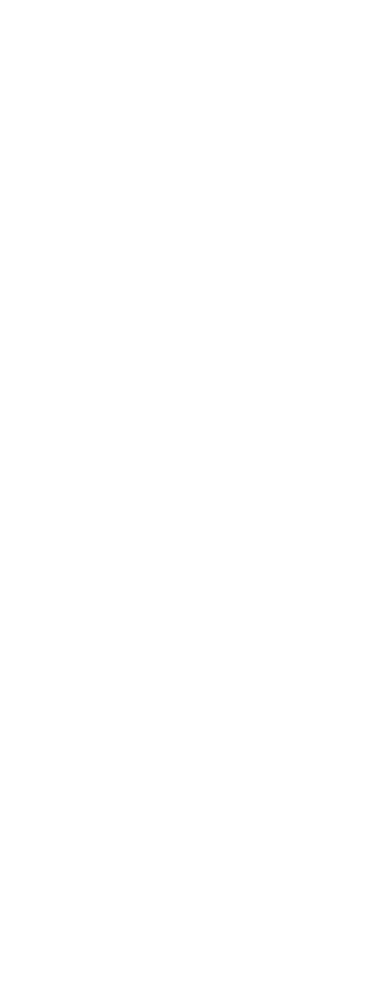
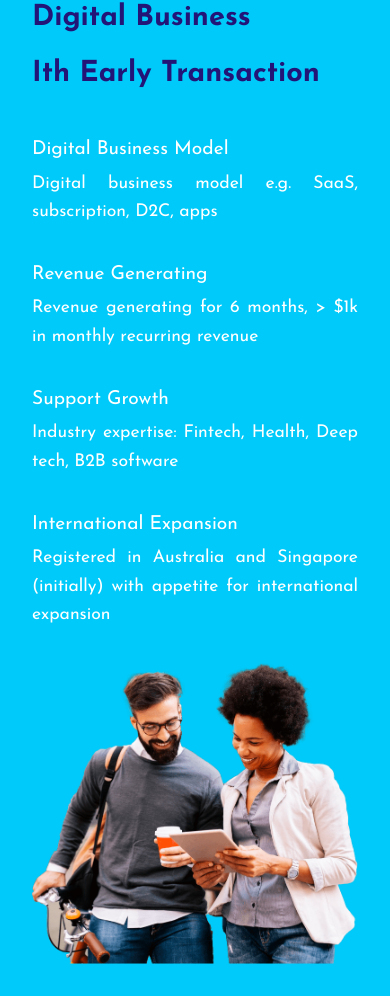
Before and after one commit to dilan-sachintha97/Responsive-web-NextJS, a Next.js app: page / in a window 390 px wide. Shown: the part 7634-8630 px from the top of the page. Before the commit the page ends 7424 px from the top, so only its background shows below. Built offline with nearby package versions, Linux system fonts and the light colour scheme.

Commit message:
done WhoWeInvest section

```diff
--- a/app/page.js
+++ b/app/page.js
@@ -7,6 +7,7 @@
 import OurDiff from '@/src/components/OurDiff/OurDiff';
 import { motion, useAnimation } from 'framer-motion';
 import HowItWork from '@/src/components/HowItwork/HowItWork';
+import WhoWeInvest from '@/src/components/WhoWeInvest/WhoWeInvest';
 
 export default function Home() {
 
@@ -18,7 +19,6 @@
         <Hero/>
         <BrandingVideo/>
         <WhatWeDo/>
-
           <motion.div
             onViewportEnter={()=>{
               controls.start({
@@ -37,6 +37,23 @@
           <OurDiff/>
           </motion.div>
         <HowItWork/>
+          <motion.div
+            onViewportEnter={()=>{
+              controls.start({
+                backgroundColor: "var(--primary-color)",
+              })
+            }}
+
+            onViewportLeave={()=>{
+              controls.start({
+                backgroundColor:"white"
+              })
+            }}
+
+            viewport={{amount:0.4}}
+          >
+          <WhoWeInvest/>
+          </motion.div>
 
     </motion.div>
   );
--- a/src/components/OurDiff/OurDiff.css
+++ b/src/components/OurDiff/OurDiff.css
@@ -1,5 +1,5 @@
 .od-wrapper{
-    padding-top: 15rem;
+    padding-top: 10rem;
 }
 .od-container{
     display: flex;
--- /dev/null
+++ b/src/components/WhoWeInvest/WhoWeInvesr.css
@@ -0,0 +1,72 @@
+.wwi-wrapper .container{
+    padding-top: 13rem;
+}
+
+.wwi-container{
+    display: flex;
+    justify-content: space-between;
+    align-items: center;
+}
+.wwi-container >div{
+    flex: 1;
+}
+
+.wwi-left{
+    display: flex;
+    flex-direction: column;
+    gap: 2rem;
+}
+.wwi-left .head{
+    display: flex;
+    flex-direction: column;
+    gap: 1rem;
+    align-items: flex-start;
+}
+
+.wwi-left .head .title{
+    text-align: left;
+}
+.wwi-features{
+    display: flex;
+    flex-direction: column;
+    gap: 2rem;
+}
+.wwi-feature{
+    display: flex;
+    flex-direction: column;
+    gap: 0.2rem;
+    min-width: 28rem;
+}
+
+.wwi-feature .des{
+    color: #fff;
+}
+.wwi-feature .text{
+    color: #fff;
+    text-align: justify;
+}
+
+.wwi-right{
+    display: flex;
+    align-items: center;
+    justify-content: center;
+    align-items: flex-end;
+}
+
+.wwi-right > img{
+    width: 100%;
+}
+
+@media (max-width:990px) {
+    .wwi-container{
+        flex-direction: column;
+        padding: 2rem;
+    }
+    .wwi-feature{
+        min-width: 20rem;
+    }
+    .wwi-right{
+        align-self: center;
+        margin-top: 2rem;
+    }
+}
--- /dev/null
+++ b/src/components/WhoWeInvest/WhoWeInvest.js
@@ -0,0 +1,59 @@
+"use client"
+import { whoWeInvest } from '@/src/utils/data'
+import './WhoWeInvesr.css'
+import {motion} from 'framer-motion'
+import { containerVariants, tagVariants, titleVariants } from '@/src/utils/animation'
+
+const WhoWeInvest = () => {
+  return (
+    <div className='wwi-wrapper'>
+      <div className="container">
+        <div className="wwi-container">
+
+            {/* left side */}
+            <div className="wwi-left">
+
+                {/* head */}
+                <div className="head">
+                    <motion.span
+                        variants={tagVariants}
+                        initial="offscreen"
+                        whileInView={"onscreen"}
+                        className="tag">Who we invest in</motion.span>
+                    <motion.span
+                        variants={titleVariants}
+                        initial="offscreen"
+                        whileInView={"onscreen"}
+                        className="title">Digital Business <br /> ith early transaction</motion.span>
+                </div>
+
+                {/* features */}
+                <div className="wwi-features">
+                    {whoWeInvest?.map((data,index)=>(
+                        <motion.div
+                        variants={containerVariants(index*0.05+1)}
+                        initial="offscreen"
+                        whileInView={"onscreen"}
+                        key={index} className="wwi-feature">
+                            <span className="des">{data.title}</span>
+                            <span className="text">{data.des}</span>
+                        </motion.div>
+                    ))}
+                </div>
+            </div>
+
+            {/* right side */}
+            <div className="wwi-right">
+                <motion.img
+                variants={containerVariants(0.5)}
+                initial="offscreen"
+                whileInView={"onscreen"}
+                src="persons.png" alt="person" />
+            </div>
+        </div>
+      </div>
+    </div>
+  )
+}
+
+export default WhoWeInvest
```
Lines whose indentation alone changed are shown as unchanged.
